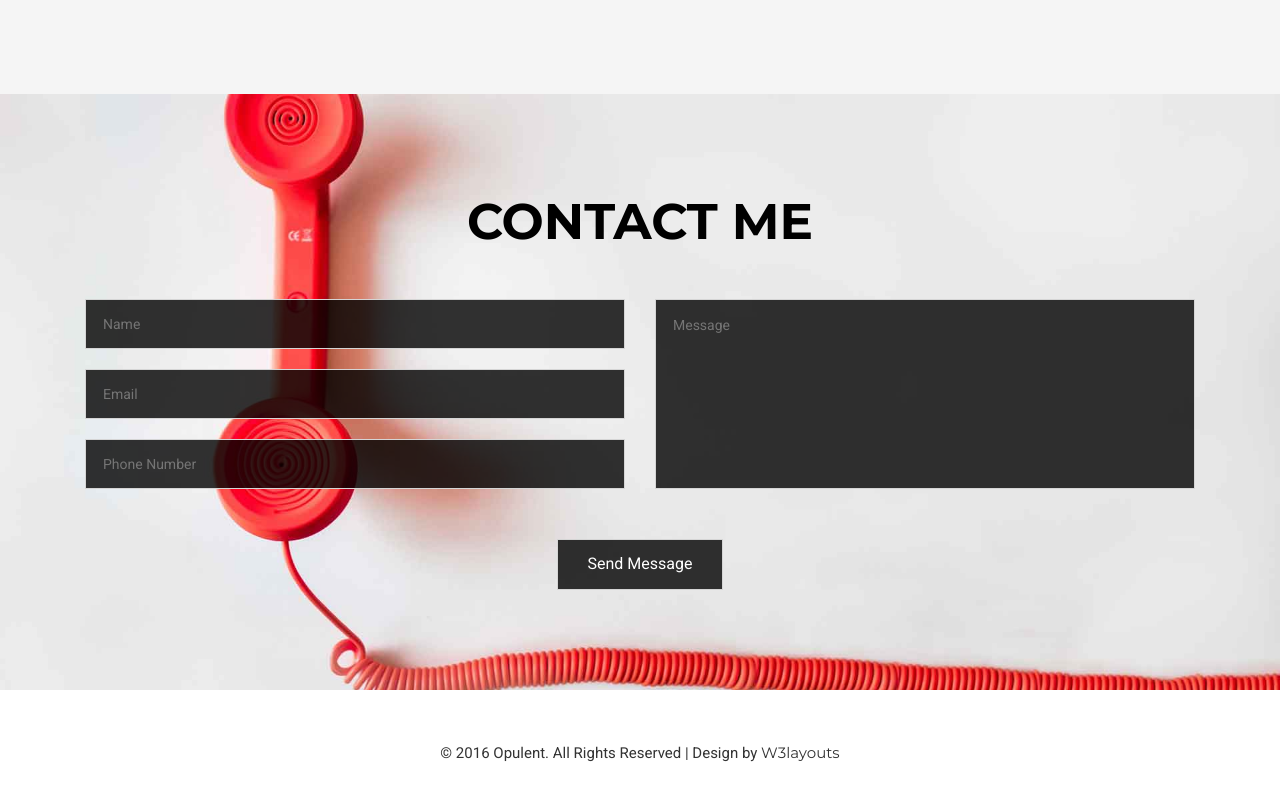
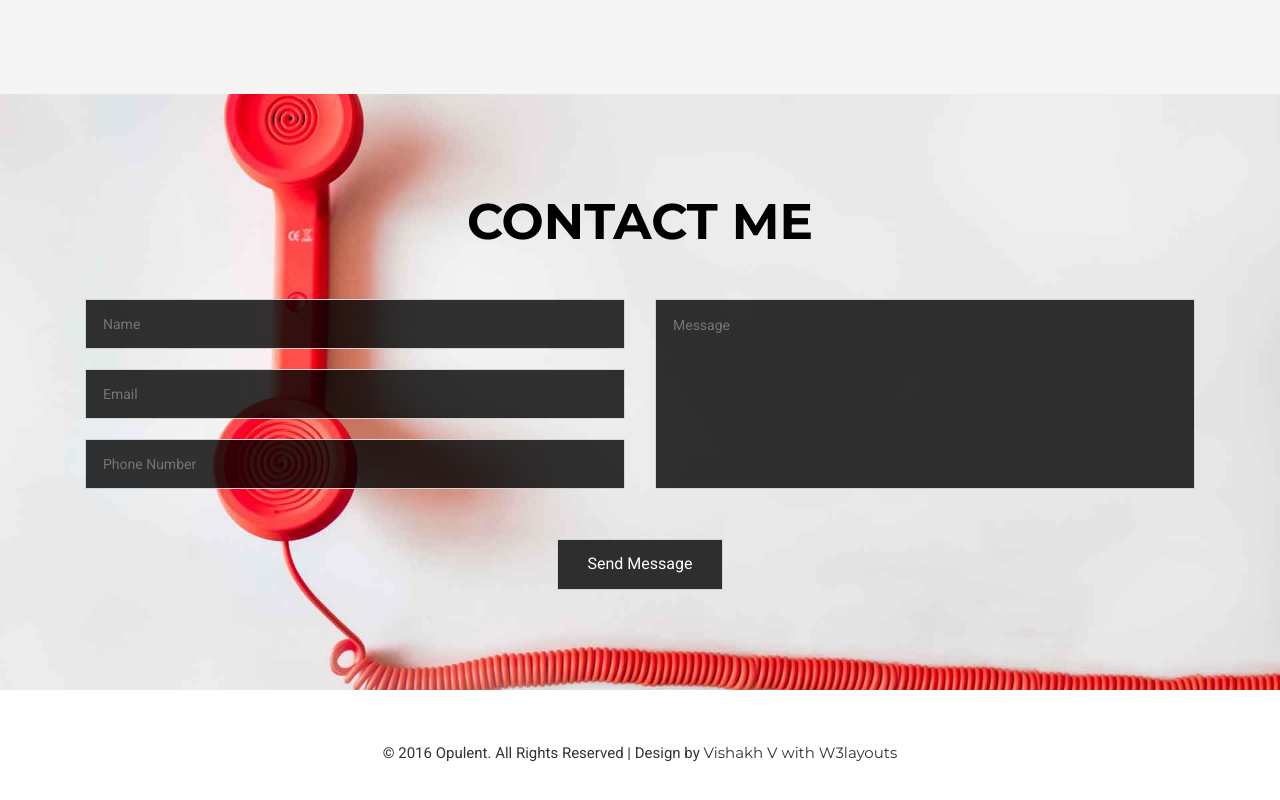
Before and after one commit to vishakhviswan/AmalNewSite, a plain HTML site: page index.html in a window 1280 px wide. Shown: the part 4824-5624 px from the top of the page. Drawn offline with Linux system fonts and the light colour scheme; files whose address does not match are found by name.

Commit message:
Update index.html

```diff
--- a/index.html
+++ b/index.html
@@ -644,7 +644,7 @@
 		<div class="container">
 
 			<div class="copyright slideanim">
-				<p>&copy; 2016 Opulent. All Rights Reserved | Design by <a href="http://w3layouts.com/"> W3layouts </a></p>
+				<p>&copy; 2016 Opulent. All Rights Reserved | Design by <a href="mailto:vishakhviswan1995@gmail.com"> Vishakh V with W3layouts </a></p>
 			</div>
 
 		</div>
```
